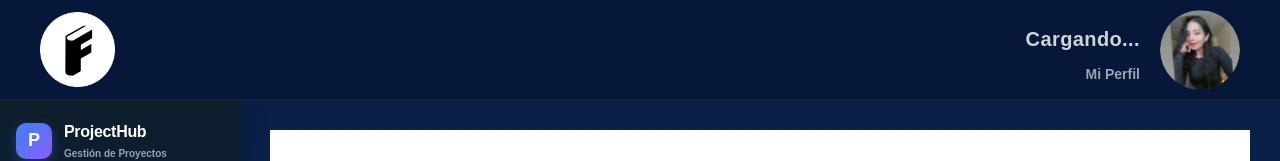
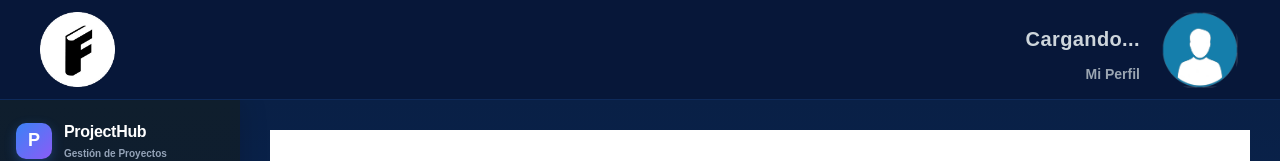
Before and after one commit to Brayancrack133/Proyecto_7mo, a React (Vite) app in the folder frontend/: page /xp in a window 1280 px wide. Shown: the top 161 px of the page. Built offline with nearby package versions, Linux system fonts and the light colour scheme; no server answers.

Commit message:
ulimiheader

```diff
--- a/frontend/src/components/organisms/Head.tsx
+++ b/frontend/src/components/organisms/Head.tsx
@@ -31,7 +31,7 @@ const Header = () => {
         >
           <img
                     className="avatar"
-                    src="/avatar.png"
+                    src="/Images/User.png"
                     alt="Avatar Usuario"
                 />
 
```
